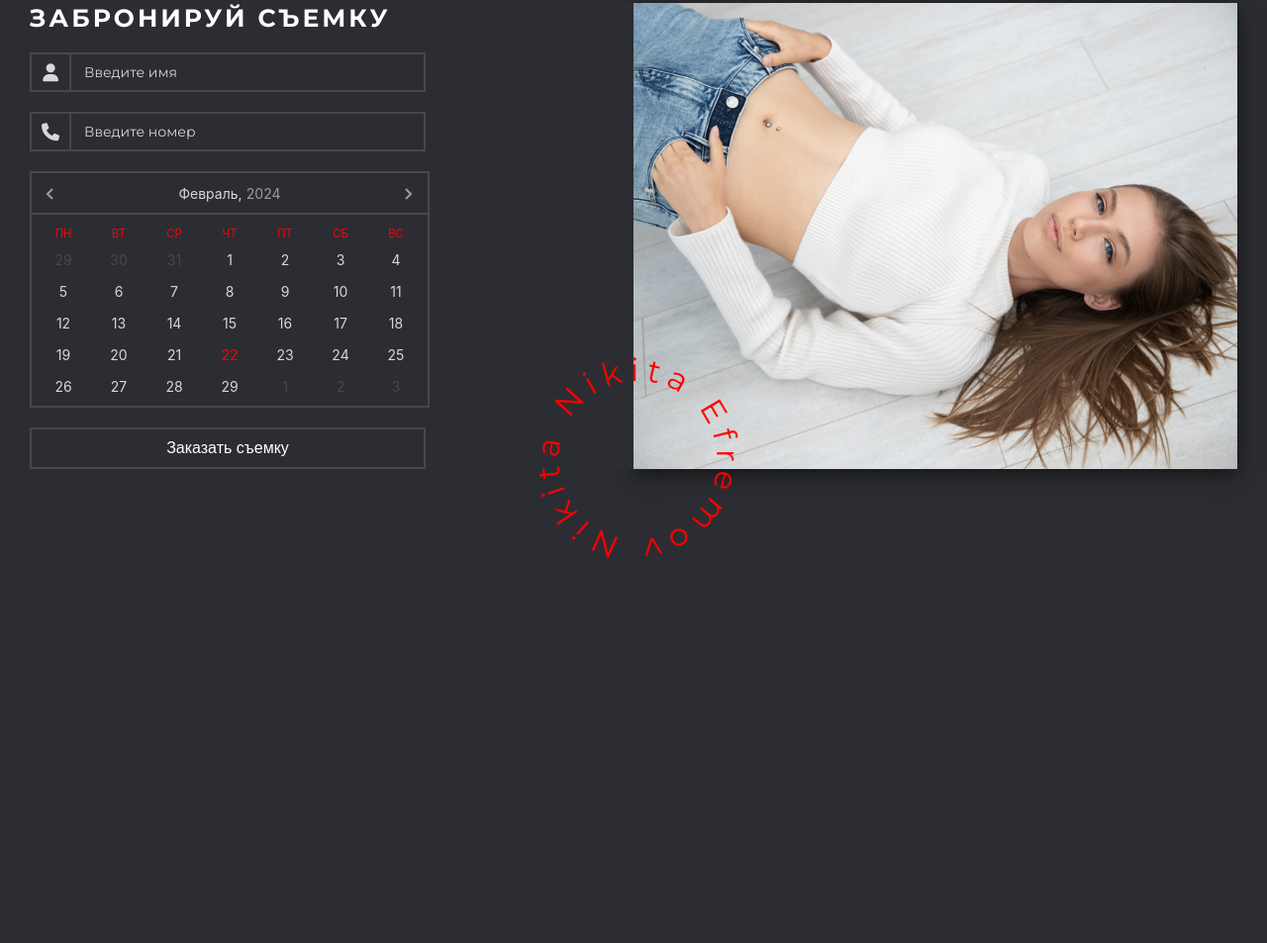
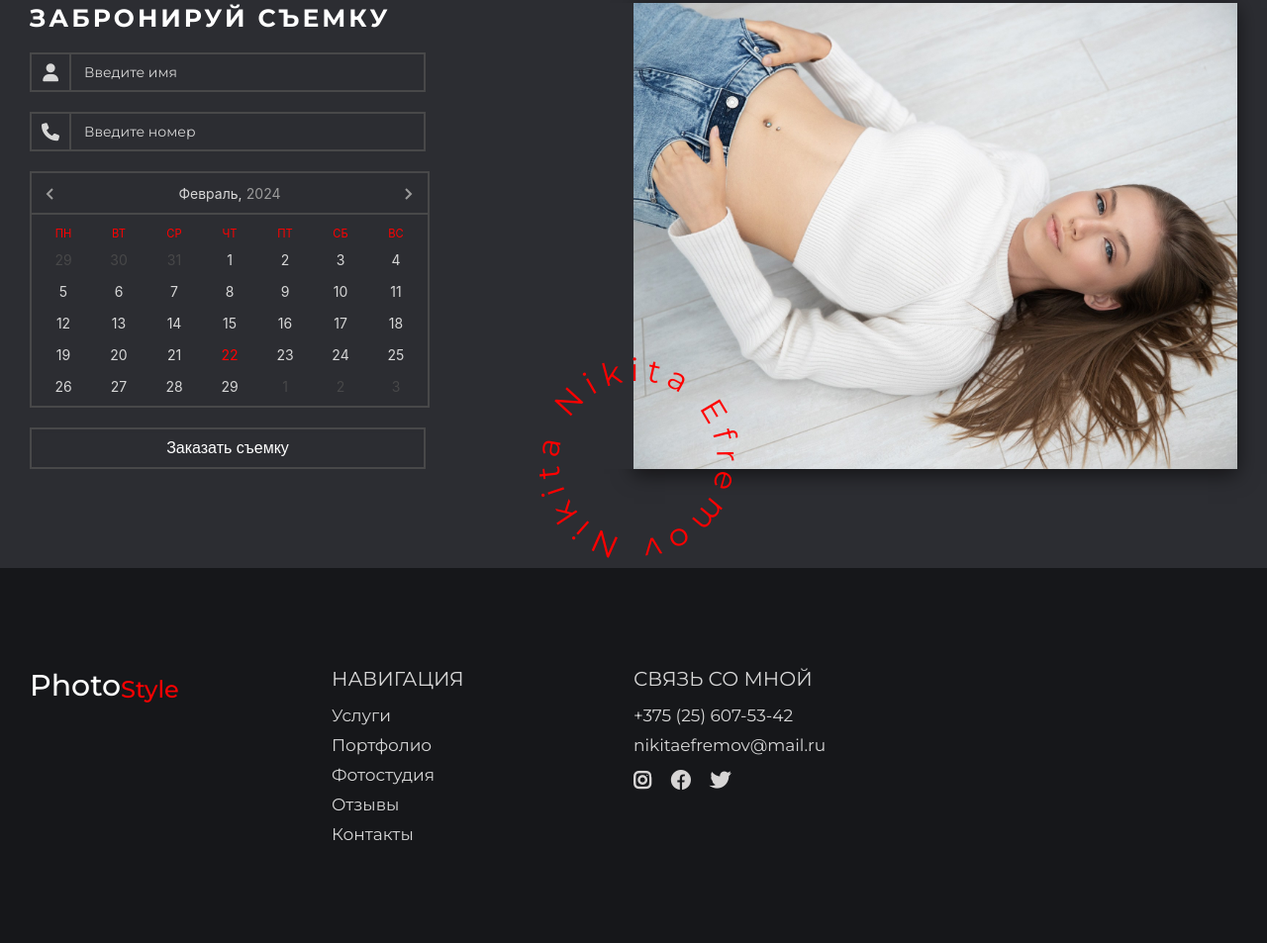
Before and after one commit to ChiefCreator/Nikita-Efremov, a website: page src/html/index.html in a window 1280 px wide. Shown: the part 9688-10641 px from the top of the page at 99% size. Before the commit the page ends 10372 px from the top, so only its background shows below. Drawn offline with nearby package versions, Linux system fonts and the light colour scheme; files that its build step writes are made by us from their sources; files whose address does not match are found by name.

Commit message:
Создание подвала сайта

```diff
--- /dev/null
+++ b/src/html/blocks/footer.html
@@ -0,0 +1,53 @@
+<div class="footer__wrapper">
+    <div class="container">
+        <div class="footer__content">
+            <div class="footer__brand">
+                <a href="#" class="logo"><span class="logo__left">Photo</span><span class="logo__right">Style</span></a>
+            </div>
+            <nav class="footer__navigation footer-nav">
+                <span class="footer-nav__title">Навигация</span>
+                <ul class="footer-nav__list">
+                    <li class="footer-nav__item">
+                        <a class="footer-nav__link" href="#">Услуги</a>
+                    </li>
+                    <li class="footer-nav__item">
+                        <a class="footer-nav__link" href="#">Портфолио</a>
+                    </li>
+                    <li class="footer-nav__item">
+                        <a class="footer-nav__link" href="#">Фотостудия</a>
+                    </li>
+                    <li class="footer-nav__item">
+                        <a class="footer-nav__link" href="#">Отзывы</a>
+                    </li>
+                    <li class="footer-nav__item">
+                        <a class="footer-nav__link" href="#">Контакты</a>
+                    </li>
+                </ul>
+            </nav>
+            <div class="footer__contacts footer-contacts">
+                <span class="footer-contacts__title">Связь со мной</span>
+                <ul class="footer-contacts__list">
+                    <li class="footer-contacts__item">
+                        <a class="footer-contacts__link" href="tel:+375256075342">+375 (25) 607-53-42</a>
+                    </li>
+                    <li class="footer-contacts__item">
+                        <a class="footer-contacts__link" href="mailto:nikitaefremov@mail.ru">nikitaefremov@mail.ru</a>
+                    </li>
+                </ul>
+                <div class="footer-social">
+                    <ul class="footer-social__list">
+                        <li class="social-header__item">
+                            <a class="footer-social__link footer-social__link_inst" href="#"></a>
+                        </li>
+                        <li class="footer-social__item">
+                            <a class="footer-social__link footer-social__link_facebook" href="#"></a>
+                        </li>
+                        <li class="footer-social__item">
+                            <a class="footer-social__link footer-social__link_twitter" href="#"></a>
+                        </li>
+                    </ul>
+                </div>
+            </div>
+        </div>
+    </div>
+</div>
--- a/src/html/index.html
+++ b/src/html/index.html
@@ -24,6 +24,9 @@
         @@include("./blocks/section-rewiews.html")
         @@include("./blocks/section-feedback.html")
     </main>
+    <footer class="footer">
+        @@include("./blocks/footer.html")
+    </footer>
     <script src="https://cdn.jsdelivr.net/npm/swiper@11/swiper-bundle.min.js"></script>
     <script src="./js/index.bundle.js"></script>
 </body>
--- /dev/null
+++ b/src/scss/blocks/footer.scss
@@ -0,0 +1,82 @@
+.footer{
+    background-color: rgb(22, 23, 26);
+    padding: 100px 0;
+    color: $light-color;
+    &__content{
+        display: grid;
+        grid-template-columns: 2fr 1fr 2fr 1fr 6fr;
+    }
+    &__navigation{
+        grid-column-start: 3;
+    }
+    &__contacts{
+        grid-column-start: 5;
+    }
+}
+.footer-nav{
+    &__title{
+        font-size: 20px;
+        text-transform: uppercase;
+        display: inline-block;
+        margin-bottom: 15px;
+    }
+    &__list{
+        display: flex;
+        flex-direction: column;
+        gap: 10px;
+    }
+    &__link{
+        color: $light-color;
+        font-size: 17px;
+        &:hover{
+            text-decoration: underline;
+        }
+    }
+}
+.footer-contacts{
+    &__title{
+        font-size: 20px;
+        text-transform: uppercase;
+        display: inline-block;
+        margin-bottom: 15px;
+    }
+    &__list{
+        display: flex;
+        flex-direction: column;
+        gap: 10px;
+        margin-bottom: 15px;
+    }
+    &__link{
+        color: $light-color;
+        font-size: 17px;
+        &:hover{
+            text-decoration: underline;
+        }
+    }
+}
+.footer-social{
+    &__list{
+        display: flex;
+        gap: 20px;
+    }
+    &_link{
+        transition: color .3s ease;
+    }
+    &__link::before{
+        @include font-awesome;
+        font-size: 20px;
+        color: rgb(215, 213, 213);
+    }
+    &__link_inst::before{
+        content: "\f16d";
+    }
+    &__link_facebook::before{
+        content: "\f09a";
+    }
+    &__link_twitter::before{
+        content: "\f099";
+    }
+}
+.footer-social__link:hover::before{
+    color: rgb(255, 255, 255);
+}
--- a/src/scss/style.scss
+++ b/src/scss/style.scss
@@ -15,5 +15,6 @@
 @import "./blocks/section-portfolio.scss";
 @import "./blocks/section-rewiews.scss";
 @import "./blocks/section-feedback.scss";
+@import "./blocks/footer.scss";
 
 @import "./blocks/gallery.scss";
```
Also changed, not shown: build/css/style.css, build/index.html.
